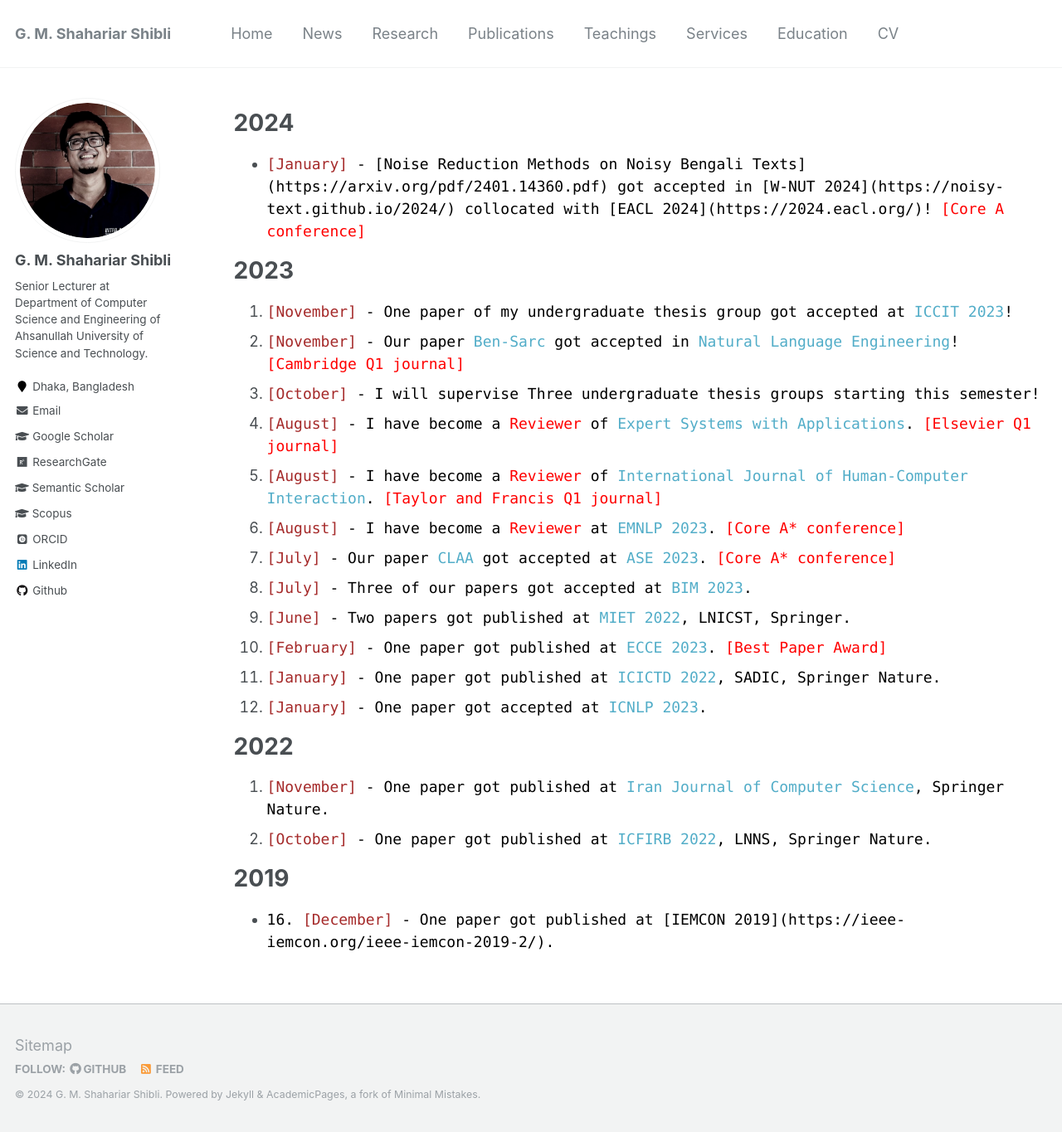
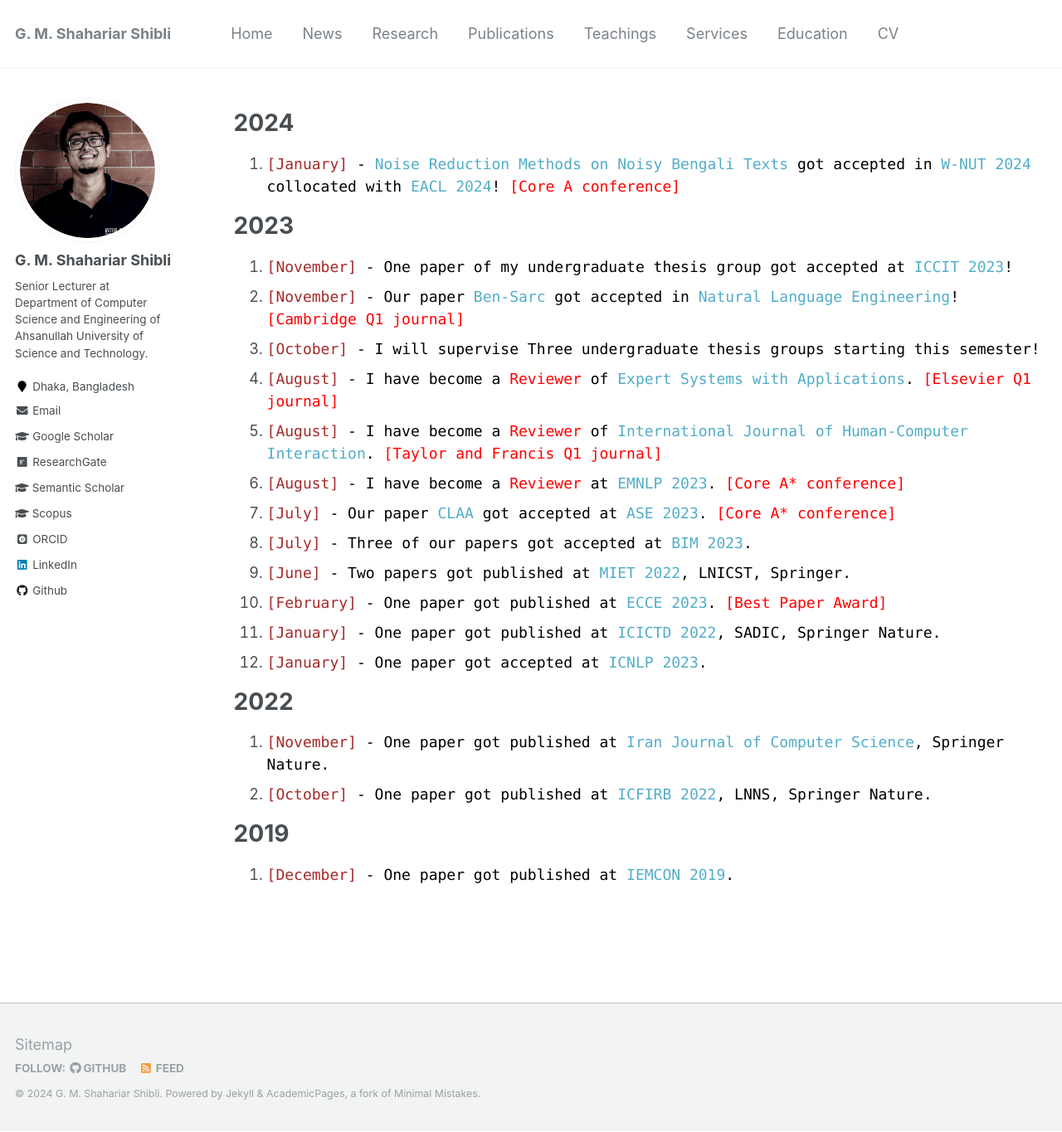
Before and after one commit to shahariar-shibli/shahariar-shibli.github.io, a Jekyll site: the page built from _pages/news.md, in a window 1280 px wide and 1365 px high. Shown: the whole window at 83% size. Built offline with Jekyll 4.4.1, drawn with Linux system fonts in a browser that asks for light colours; some web fonts are replaced.

Commit message:
Update news.md

```diff
--- a/_pages/news.md
+++ b/_pages/news.md
@@ -7,9 +7,7 @@ author_profile: true
 
 # 2024
 
-<ul>
-<li><span style="font-family:Monaco; color:black;"><span style="color:brown">[January]</span> - [Noise Reduction Methods on Noisy Bengali Texts](https://arxiv.org/pdf/2401.14360.pdf) got accepted in [W-NUT 2024](https://noisy-text.github.io/2024/) collocated with [EACL 2024](https://2024.eacl.org/)! <span style="color:red;">[Core A conference]</span></span></li>
-</ul>
+1. <span style="font-family:Monaco; color:black;"><span style="color:brown">[January]</span> - [Noise Reduction Methods on Noisy Bengali Texts](https://arxiv.org/pdf/2401.14360.pdf) got accepted in [W-NUT 2024](https://noisy-text.github.io/2024/) collocated with [EACL 2024](https://2024.eacl.org/)! <span style="color:red;">[Core A conference]</span></span><br/>
 
 # 2023
 
@@ -34,6 +32,4 @@ author_profile: true
 
 # 2019
 
-<ul>
-<li><span style="font-family:Monaco; color:black;">16. <span style="color:brown">[December]</span> -  One paper got published at [IEMCON 2019](https://ieee-iemcon.org/ieee-iemcon-2019-2/). </span></li>
-</ul>
+1. <span style="font-family:Monaco; color:black;"><span style="color:brown">[December]</span> -  One paper got published at [IEMCON 2019](https://ieee-iemcon.org/ieee-iemcon-2019-2/). </span>
```
